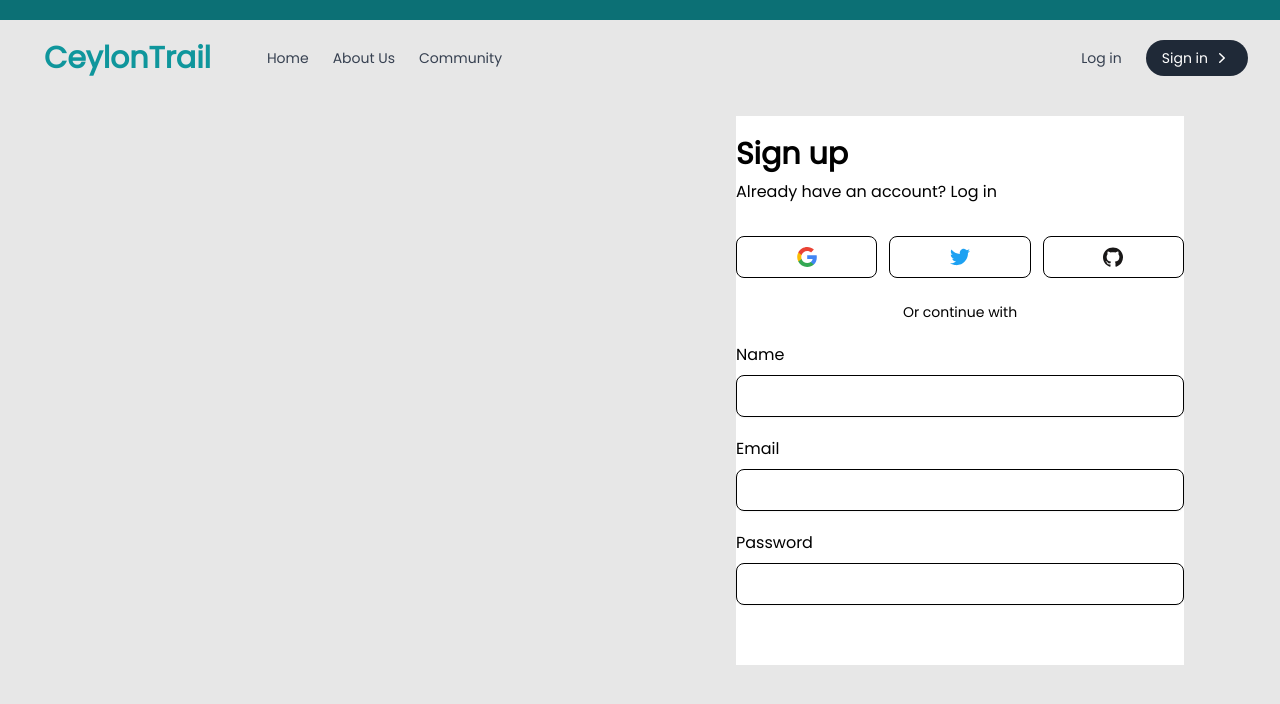
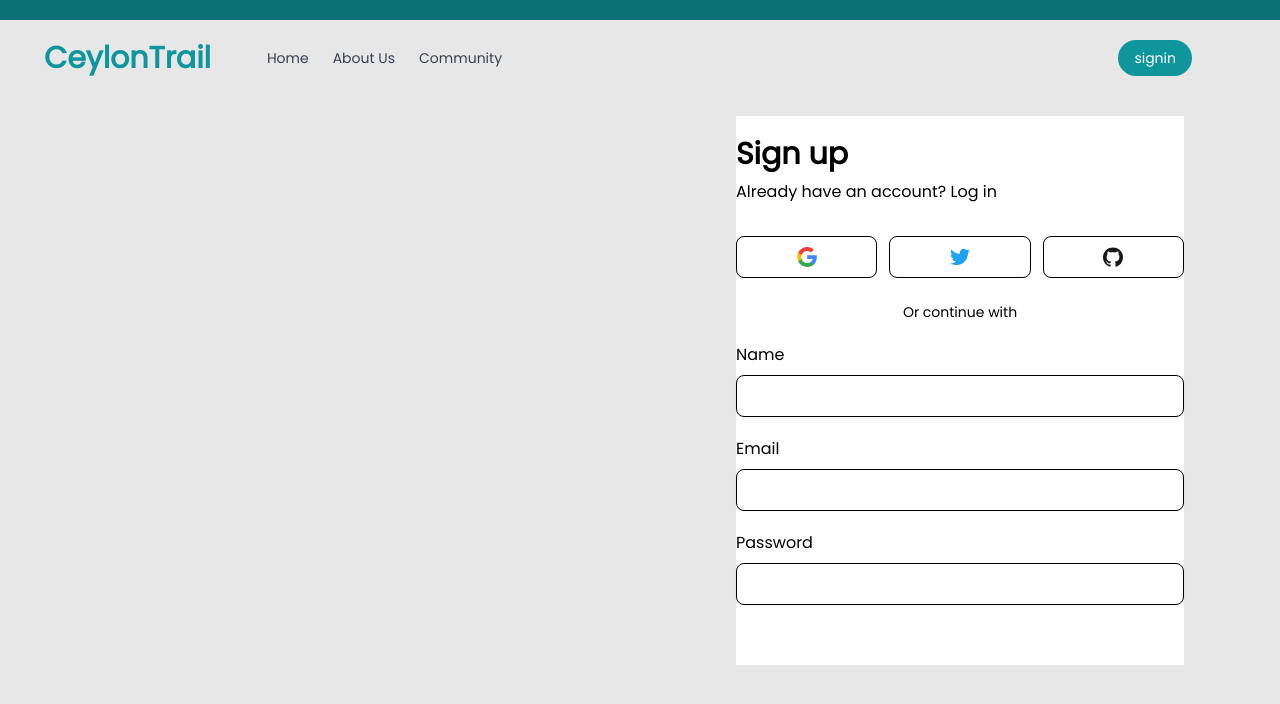
Before and after one commit to CeylonTrail/frontend-web, a React (Create React App) app: page / in a window 1280 px wide. Shown: the top 704 px of the page. Built offline with nearby package versions, Linux system fonts and the light colour scheme.

Commit message:
Header 2 buttons

```diff
--- a/public/index.html
+++ b/public/index.html
@@ -2,7 +2,7 @@
 <html lang="en">
   <head>
     <meta charset="utf-8" />
-    <!-- <link rel="icon" href="../src/assets/img/logo circle.png" /> -->
+    <link rel="icon" href="%PUBLIC_URL%/favicon.ico" />
     <meta name="viewport" content="width=device-width, initial-scale=1" />
     <meta name="theme-color" content="#e7e7e7" />
     <meta
--- /dev/null
+++ b/src/components/Button.js
@@ -0,0 +1,21 @@
+
+const PrimaryButton = ({name}) => {
+    return (
+        <button
+            className="px-4 py-2 text-white text-extrabold bg-primary rounded-full duration-150 hover:bg-primaryDark1 active:bg-white active:text-y active:border-primary"
+        >
+            {name}
+        </button>
+    );
+};
+
+const SecondaryButton = ({ name }) => {
+    return (
+        <button
+            className="px-4 py-2 text-white bg-primary rounded-full duration-150 hover:bg-indigo-500 active:bg-indigo-700"
+        >
+            {name}
+        </button>
+    );
+};
+export  {PrimaryButton, SecondaryButton};
--- a/src/components/header2.js
+++ b/src/components/header2.js
@@ -1,4 +1,6 @@
 import { useEffect, useState } from 'react'
+import { PrimaryButton, SecondaryButton } from './Button'
+import signin from './signin'
 
 export default () => {
 
@@ -24,12 +26,7 @@ export default () => {
                 <div className="flex items-center justify-between py-5 md:block">
                     <a href="#home">
                         <span className="ml-3 text-3xl font-extrabold  text-primary">CeylonTrail</span>
-                        {/* <img
-                            src="https://www.floatui.com/logo.svg"
-                            width={120}
-                            height={50}
-                            alt="Float UI logo"
-                        /> */}
+
                     </a>
                     <div className="md:hidden">
                         <button className="menu-btn text-gray-500 hover:text-gray-800"
@@ -64,14 +61,15 @@ export default () => {
                         }
                     </ul>
                     <div className="flex-1 gap-x-6 items-center justify-end mt-6 space-y-6 md:flex md:space-y-0 md:mt-0">
-                        <a href="javascript:void(0)" className="block text-gray-700 hover:text-gray-900">
-                            Log in
+                        <a href="javascript:void(0)" >
+                            <PrimaryButton name={"signin"} />
                         </a>
-                        <a href="javascript:void(0)" className="flex items-center justify-center gap-x-1 py-2 px-4 text-white font-medium bg-gray-800 hover:bg-gray-700 active:bg-gray-900 rounded-full md:inline-flex">
-                            Sign in
+                        <a href="javascript:void(0)" className="flex items-center justify-center gap-x-1 py-2 px-4 text-white font-medium  hover:bg-gray-700 active:bg-gray-900 rounded-full md:inline-flex">
+                            {/* Sign in
                             <svg xmlns="http://www.w3.org/2000/svg" viewBox="0 0 20 20" fill="currentColor" className="w-5 h-5">
                                 <path fillRule="evenodd" d="M7.21 14.77a.75.75 0 01.02-1.06L11.168 10 7.23 6.29a.75.75 0 111.04-1.08l4.5 4.25a.75.75 0 010 1.08l-4.5 4.25a.75.75 0 01-1.06-.02z" clipRule="evenodd" />
-                            </svg>
+                            </svg> */}
+
                         </a>
                     </div>
                 </div>
```
Also changed, not shown: 1 other file (tests, documents, lock files or other folders).
